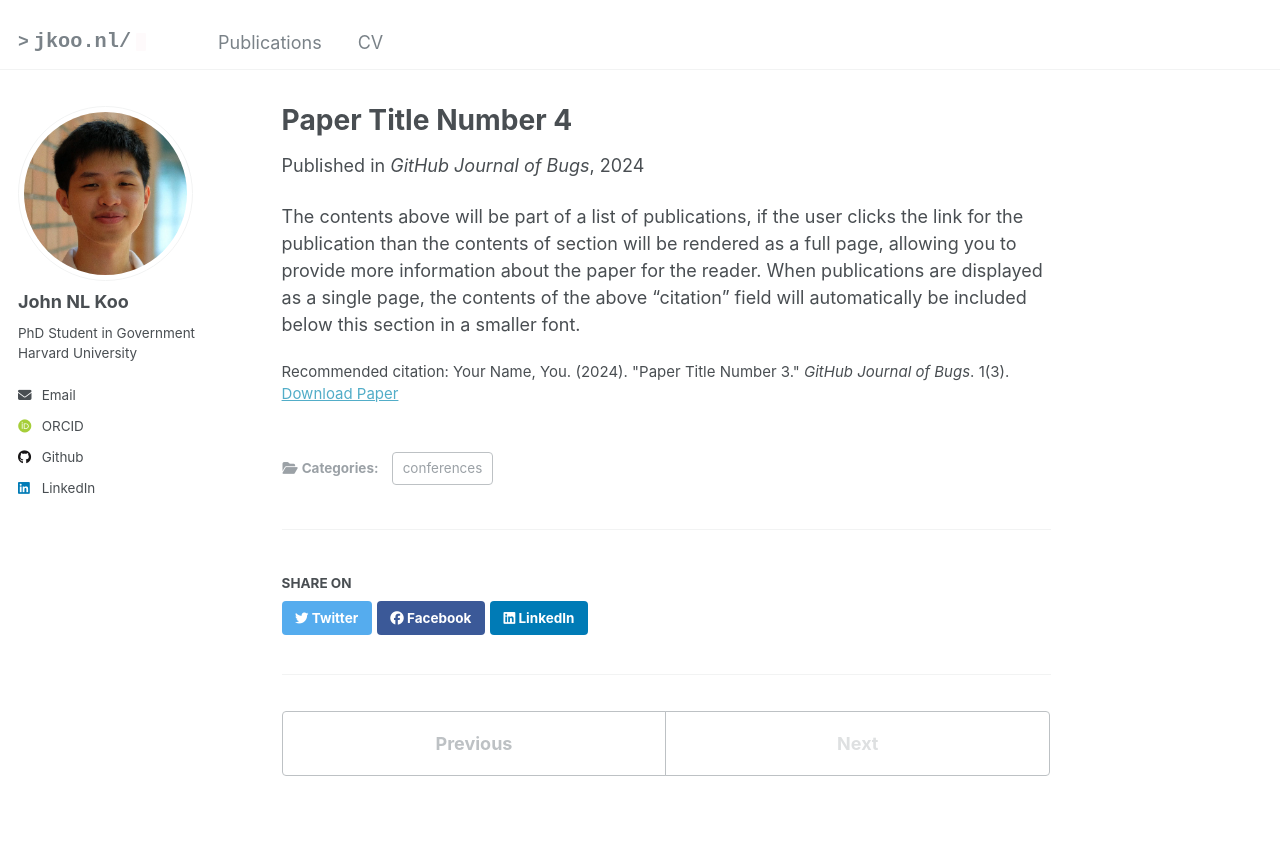
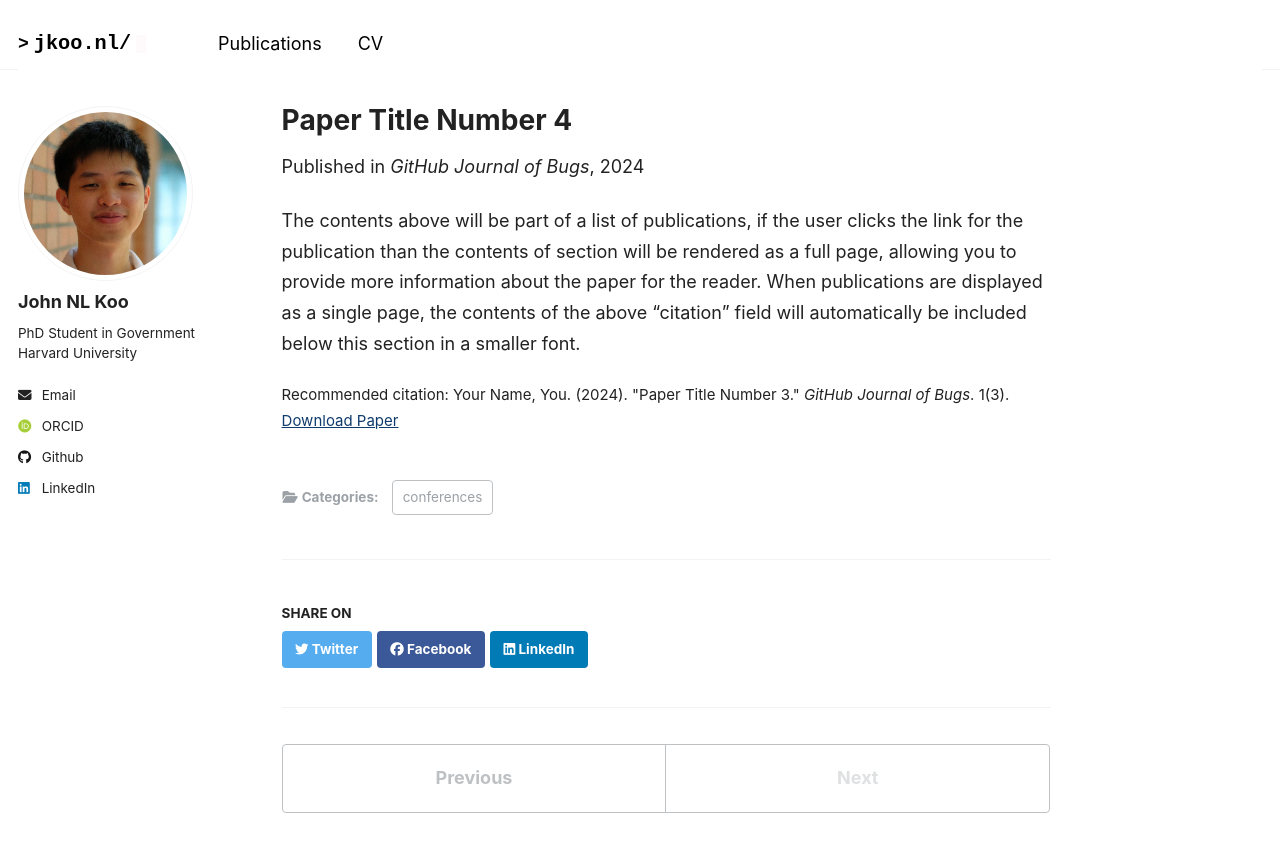
Before and after one commit to tanxpyox/jkoo.nl, a Jekyll site: the page built from _publications/2024-02-17-paper-title-number-4.md, in a window 1280 px wide and 975 px high. Shown: the top 852 px of the window. Built offline with Jekyll 4.4.1, drawn with Linux system fonts in a browser that asks for light colours; some web fonts are replaced.

Commit message:
TYPEFACE

```diff
--- a/_sass/_base.scss
+++ b/_sass/_base.scss
@@ -13,7 +13,7 @@ body {
   padding-bottom: 9em;
   color: $text-color;
   font-family: $global-font-family;
-  line-height: 1.5;
+  line-height: 1.7;
 
   &.overflow--hidden {
     /* when primary navigation is visible, the content in the background won't scroll */
--- a/_sass/_buttons.scss
+++ b/_sass/_buttons.scss
@@ -150,4 +150,23 @@
   &--small {
     font-size: $type-size-7;
   }
+
+  /* research page buttons */
+  &--research {
+    display: inline-block;
+    margin-bottom: 0.25em;
+    padding: 0.125em 0.25em;
+    color: $link-color;
+    text-align: center;
+    text-decoration: none !important;
+    border: 1px solid;
+    border-color: $link-color;
+    border-radius: $border-radius;
+    cursor: pointer;
+
+    &:hover {
+      color: #fff;
+      background-color: $link-color !important;
+    }
+  }
 }
--- a/_sass/_variables.scss
+++ b/_sass/_variables.scss
@@ -14,7 +14,7 @@ $indent-var                 : 1.3em;
 
 /* system typefaces */
 $serif                      : Georgia, Times, serif;
-$sans-serif                 : -apple-system, ".SFNSText-Regular", "San Francisco", "Roboto", "Segoe UI", "Helvetica Neue", "Lucida Grande", Arial, sans-serif;
+$sans-serif                 : Inter, -apple-system, "Roboto", "Segoe UI", "Helvetica Neue", "Lucida Grande", Arial, sans-serif;
 $monospace                  : Monaco, Consolas, "Lucida Console", monospace;
 
 /* sans serif typefaces */
@@ -65,10 +65,10 @@ $body-color                 : #fff;
 $background-color           : #fff;
 $code-background-color      : #fafafa;
 $code-background-color-dark : $light-gray;
-$text-color                 : $dark-gray;
+$text-color                 : #222;
 $border-color               : $lighter-gray;
 
-$primary-color              : #7a8288;
+$primary-color              : #2f3438;
 $success-color              : #62c462;
 $warning-color              : #f89406;
 $danger-color               : #ee5f5b;
@@ -102,10 +102,10 @@ $xing-color                 : #006567;
 
 
 /* links */
-$link-color                 : $info-color;
+$link-color                 : #0f3b6d;
 $link-color-hover           : mix(#000, $link-color, 25%);
 $link-color-visited         : mix(#fff, $link-color, 25%);
-$masthead-link-color        : $primary-color;
+$masthead-link-color        : #000;
 $masthead-link-color-hover  : mix(#000, $primary-color, 25%);
 
 
```
